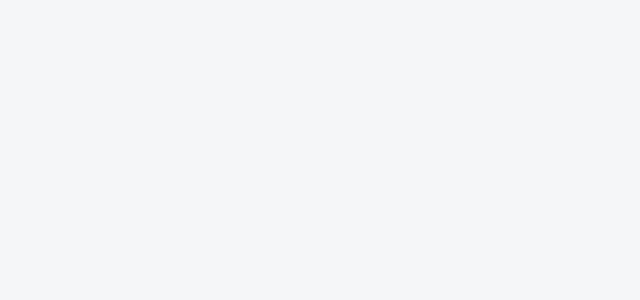
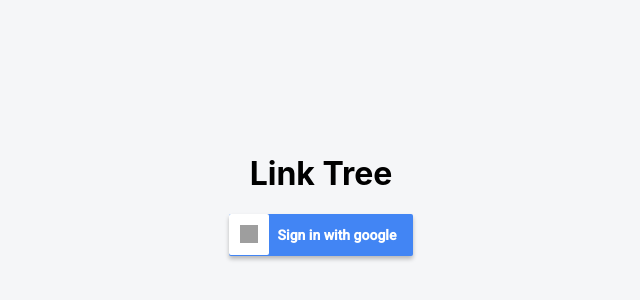
Before and after one commit to joelgdeveloper/Link-Tree, a React (Vite) app: page / in a window 1280 px wide. Before the commit this address had no page. Shown: the part 206-506 px from the top of the page, without its empty margins (319-959 px from the left). Built offline with nearby package versions, Linux system fonts and the light colour scheme; no server answers; grey boxes are pictures that could not be loaded.

Commit message:
correcion de rutas

```diff
--- a/src/main.jsx
+++ b/src/main.jsx
@@ -14,7 +14,7 @@
 ReactDOM.createRoot(document.getElementById("root")).render(
   <BrowserRouter>
     <Routes>
-      <Route path="/Link-Tree" element={<LoginView />} />
+      <Route path="/" element={<LoginView />} />
       <Route exact path="/login" element={<LoginView />} />
       <Route exact path="/dashboard" element={<DashboardView />} />
       <Route exact path="/dashboard/profile" element={<EditProfileView />} />
--- a/src/routes/DashboardView.jsx
+++ b/src/routes/DashboardView.jsx
@@ -96,7 +96,11 @@
           >
             {`   ${window.location.hostname}:${window.location.port}/u/${currentUser.username}`}
             </a> :
-          console.log('chau')
+          <a href={`http://${window.location.hostname}/u/${currentUser.username}`}
+          target="_blank"
+          >
+            {`   ${window.location.hostname}/u/${currentUser.username}`}
+            </a>
         }
         </span>
         <form className={style.entryContainer} action="" onSubmit={handleOnSubmit}>
```
Also changed, not shown: 2 other files (tests, documents, lock files or other folders).
